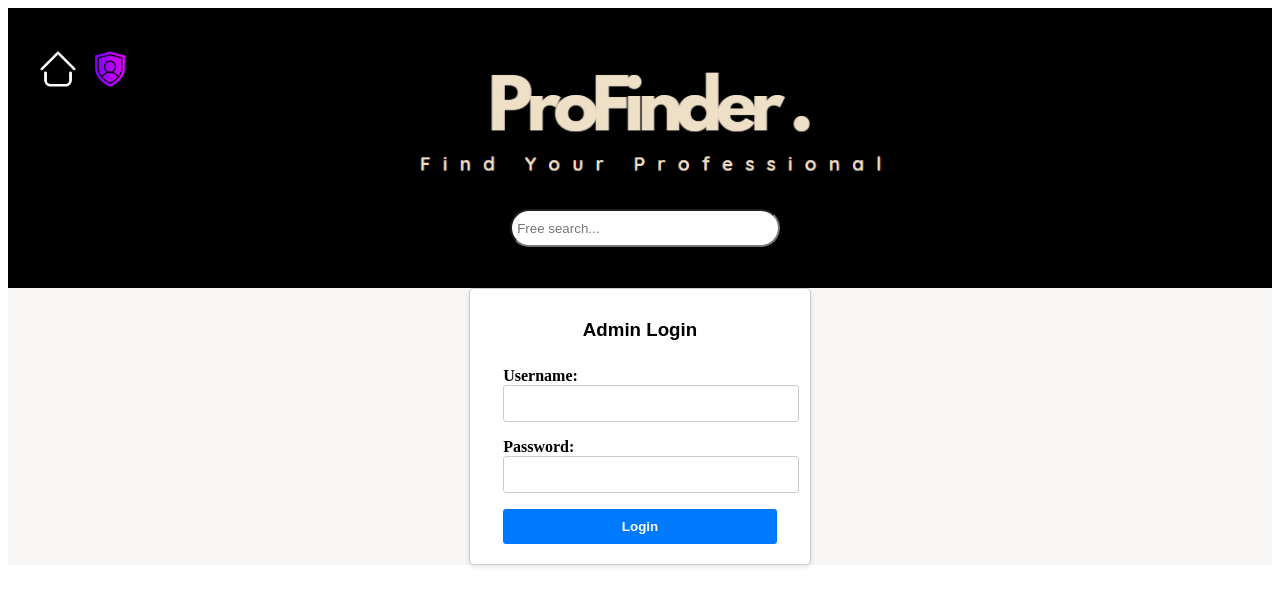
After one commit to OfirTal0/ProFinder, a Flask app: page /admin in a window 1280 px wide. The commit adds this page. Shown: the top 606 px of the page. Run offline with Flask 3, Linux system fonts and the light colour scheme; some libraries are stand-ins or nearby versions.

Commit message:
second commit 27/3

```diff
--- a/app.py
+++ b/app.py
@@ -19,6 +19,51 @@ def home():
 @app.route('/cards', methods = ['POST', 'GET'])
 def cards():
     return render_template('cards.html')
+
+@app.route('/admin', methods = ['POST', 'GET'])
+def admin():
+    return render_template('admin.html')
+
+@app.route('/delete_card', methods = ['POST', 'GET'])
+def delete_card():
+    data_received = request.json
+    id = data_received.get('id')
+    query(sql=f"DELETE FROM professionals WHERE id={id}")
+    return render_template('admin.html')
+
+@app.route('/add_card', methods = ['POST', 'GET'])
+def add_card():
+    data_received = request.json
+    name = data_received.get('name').title()
+    phone = data_received.get('phone')
+    job = data_received.get('job')
+    rating = 0
+    query(sql=f"INSERT INTO professionals (name,profession,rating,phone) VALUES ('{name}','{job}', '{rating}', '{phone}')")
+    return render_template('admin.html')
+
+@app.route('/update_card', methods = ['POST', 'GET'])
+def update_card():
+    data_received = request.json
+    id = data_received.get('id')
+    name = data_received.get('name').title()
+    phone= data_received.get('phone')
+    if name != "" and phone != "":
+            query(sql=f"UPDATE professionals SET name='{name}',phone='{phone}' WHERE id={id}")
+    if name == "":
+        query(sql=f"UPDATE professionals SET phone='{phone}' WHERE id={id}")
+    if phone == "":
+        query(sql=f"UPDATE professionals SET name='{name}' WHERE id={id}")
+    return render_template('admin.html')
+
+@app.route('/add_recommendation', methods = ['POST', 'GET'])
+def add_recommendation():
+    data_received = request.json
+    cardID = data_received.get('cardID')
+    name = data_received.get('name')
+    rating = data_received.get('rating')
+    recommendationInput = data_received.get('recommendationInput')
+    query(sql=f"INSERT INTO recommandations (name,pro_id,rating,recommandation) VALUES ('{name}','{cardID}', {rating}, '{recommendationInput}')")
+    return render_template('home.html')
 
 @app.route('/api/jobs', methods = ['POST', 'GET'])
 def api_jobs():
@@ -43,8 +88,10 @@ def api_professionals():
     professionals = query(f"SELECT * FROM professionals")
     professionals_json = []
     for professional in professionals:
+        job= query(f"SELECT job FROM jobs where id= {professional[2]}")
+        image =  query(f"SELECT image FROM jobs where id= {professional[2]}")
         rating= clac_rating_avg(professional[0])
-        professional_json = {"id": professional[0], "name": professional[1], "profession": professional[2], "rating":rating, "cities":professional[4], "phone": professional[5]}
+        professional_json = {"id": professional[0], "name": professional[1], "profession": job[0][0], "rating":rating, "cities":professional[4], "phone": professional[5], "image":image[0][0]}
         professionals_json.append(professional_json)
     return json.dumps(professionals_json)
 
@@ -57,7 +104,7 @@ def clac_rating_avg(pro_id):
         sum=0
         for rate in rating_list:
             sum += float(rate[0])
-        rating_avg = sum / len(rating_list)
+        rating_avg = round(sum / len(rating_list),1)
     return rating_avg
 
 #DB
--- /dev/null
+++ b/static/admin.js
@@ -0,0 +1,206 @@
+
+
+function AdminLogin({ setIsAdmin }) {
+    const [error, setError] = React.useState("");
+    const adminUser = "admin"
+    const adminPassword = "adminadmin"
+    const [username, setUsername] = React.useState("");
+    const [password, setPassword] = React.useState("");
+
+    const handleLogin = (e) => {
+        e.preventDefault();
+        if (username === adminUser && password === adminPassword) {
+            alert('Login successful!');
+            setIsAdmin(true);
+            setError('');
+            localStorage.setItem('isAdmin', true);
+
+
+        } else {
+            setIsAdmin(false);
+            setError('Invalid username or password');
+        }
+    };
+
+
+    return (
+        <>
+        <div className="base" id="base">
+            <div className="adminlogin" id="adminlogin">
+            <h3>Admin Login</h3>
+            <form onSubmit={handleLogin}>
+                    <div>
+                        <label htmlFor="username">Username:</label>
+                        <input type="text" id="username" onChange={(e) => setUsername(e.target.value)} required />
+                    </div>
+                    <div>
+                        <label htmlFor="password">Password:</label>
+                        <input type="password" id="password"  onChange={(e) => setPassword(e.target.value)} required />
+                    </div>
+                    <button type="submit">Login</button>
+            </form>
+            {error && <div className="error">{error}</div>}
+
+            </div>
+
+        </div>
+        </>
+        );
+}
+
+
+function AdminArea() {
+    const [cards, setCards] = React.useState([]);
+    const [showAddNewCard, setShowAddNewCard] = React.useState(false);
+    const [jobs, setJobs] = React.useState([]);
+    const [selectedJob, setSelectedJob] = React.useState("");
+    const [name, setName] = React.useState("");
+    const [phone, setPhone] = React.useState("");
+    const [editing, setEditing] = React.useState(false); // State to track if editing is enabled
+
+
+    React.useEffect(() => {
+        axios.get("http://127.0.0.1:5000/api/jobs").then(response => {
+            setJobs(response.data);
+
+        }).catch(error => {
+            console.error("Error fetching jobs:", error);
+        });
+    }, []);
+
+    const fetchCards = () => {
+        axios.get("http://127.0.0.1:5000/api/professionals")
+            .then(response => {
+                setCards(response.data);
+            })
+            .catch(error => {
+                console.error("Error fetching cards:", error);
+            });
+    };
+
+    React.useEffect(() => {
+        fetchCards();
+    }, []);
+
+    const deleteCard = (cardID) => {
+        axios.post('/delete_card', {id: cardID}).then(response => {
+            console.log("PASS TO DELETE");
+            fetchCards();
+        });
+    };
+
+    const displayAddCardForm = () => {
+        setShowAddNewCard(true);
+    };
+
+    const noneDisplayAddCardForm = () => {
+        setShowAddNewCard(false);
+    };
+
+    const handleJobChange = (e) => {
+        setSelectedJob(e.target.value);
+    };
+
+    const addCard = (e) => {
+        e.preventDefault();
+        axios.post('/add_card', {job: selectedJob, name:name, phone:phone }).then(response => {
+            console.log("PASS TO ADD");
+            fetchCards();
+        });
+        setShowAddNewCard(false);
+        setSelectedJob("");
+    };
+
+    const displayEditCard = () => {
+        setEditing(true);
+    }
+
+    const editCard = (id, name, phone) => {
+        setName(name);
+        setPhone(phone);
+        axios.post('/update_card', {id: id, name:name, phone:phone }).then(response => {
+            console.log("PASS TO UPDATE");
+            fetchCards();
+        });
+        setEditing(false);
+    };
+
+
+    return (
+        <>
+            <div className="column-container" id="">
+                <h1>Admin Area</h1>
+                <button className="all-button" id="add-new-button" onClick={displayAddCardForm}>Add new professional</button>
+
+                {showAddNewCard && (
+                    <form className="add-new-card" onSubmit={addCard}>
+                        <h2>{editing ? 'Edit Professional' : 'Add New Professional'}</h2>
+                        <div>
+                            <label htmlFor="name">Name:</label>
+                            <input type="text" id="name" onChange={(e) => setName(e.target.value)}  required />
+                        </div>
+                        <div>
+                            <label htmlFor="profession">Profession:</label>
+                            <select id="profession" value={selectedJob} onChange={handleJobChange}  required>
+                                <option value="">Select Job</option>
+                                {jobs.map(job => (
+                                    <option key={job.id} value={job.id}>{job.job}</option>
+                                ))}
+                            </select>
+                        </div>
+                        <div>
+                            <label htmlFor="phone">Phone:</label>
+                            <input type="text" id="phone" onChange={(e) => setPhone(e.target.value)}  required />
+                        </div>
+                        <button type="submit">Add</button>
+                        <button type="submit" onClick={noneDisplayAddCardForm}>Close</button>
+                    </form>
+                )}
+
+                <div className="pro-cards" id="pro-cards">
+                    {cards.map(card => (
+                        <div key={card.id} className="pro-card" id="pro-card">
+                            <button className="card-admin">
+                                <h2>{card.profession}</h2>
+
+                                <input type="text" id="name" placeholder={card.name} onChange={(e) => setName(e.target.value)} disabled={!editing} required />
+                                <input type="text" id="phone" placeholder={card.phone} onChange={(e) => setPhone(e.target.value)} disabled={!editing} required />
+
+                                { !editing ? (
+                                    <>
+                                        <button id="card-delete" className="admin-button" onClick={() => deleteCard(card.id)}>
+                                            <img className="actionlogo" src={`/static/images/trash.png`} />
+                                        </button>
+                                        <button id="card-edit" className="admin-button" onClick={() => displayEditCard()}>
+                                            <img className="actionlogo" src={`/static/images/pen.png`} />
+                                        </button>
+                                    </>
+                                ) : (
+                                    <div>
+                                            <button type="submit" onClick={() => editCard(card.id, name, phone)}>Update</button>
+
+                                    </div>
+                                )}
+
+                            </button>
+                        </div>
+                    ))}
+                </div>
+            </div>
+        </>
+    );
+}
+
+
+function AdminPanel() {
+    const [isAdmin, setIsAdmin] = React.useState(false);
+
+    return (
+        <div>
+            {isAdmin || localStorage.getItem('isAdmin') === 'true' ? <AdminArea /> : <AdminLogin setIsAdmin={setIsAdmin} />}
+        </div>
+    );
+}
+
+const admin = ReactDOM.createRoot(document.getElementById("admin-container"));
+admin.render(<AdminPanel />);
--- a/static/js.js
+++ b/static/js.js
@@ -2,6 +2,8 @@ function  Base() {
     return (
         <>
         <div className="home" id="home">
+            <a href="/"><img className="home-logo" src="/static/images/home.png"/></a>
+            <a href="/admin"><img className="admin-logo" src="/static/images/admin.png"/></a>
             <div className="logo" id="logo">
                 <img className="logo" src="/static/images/logo.png"/>
             </div>
@@ -14,6 +16,5 @@ function  Base() {
 }
 
 
-
 const main = ReactDOM.createRoot(document.getElementById("base-container"));
 main.render(<Base/>);
--- a/static/style.css
+++ b/static/style.css
@@ -39,7 +39,6 @@ html {
 
 .base {
     background-color: rgba(245, 241, 241, 0.628);
-    height: 65vh;
     display: flex;
     justify-content: center;
     flex-direction: column;
@@ -54,7 +53,6 @@ html {
     gap: 5vw;
     overflow-x: scroll;
     width: 70vw;
-    height: fit-content;
     padding: 3%;
 }
 
@@ -82,33 +80,222 @@ html {
     background: #555; /* Color of the scroll handle on hover */
 }
 
-.job-button {
+.admin-button {
     border: none;
     outline: none;
-    background-color: transparent; /* Set background to transparent */
-    cursor: pointer; /* Show cursor as pointer */
-    box-shadow: 0 4px 8px rgba(0, 0, 0, 0.1); /* Add shadow effect */
-    transition: box-shadow 0.3s ease; /* Add transition for smoother effect */
+    background-color: transparent;
+    cursor: pointer;
+
+}
+
+.card-admin {
+    border: none;
+    outline: none;
+    background-color: transparent;
+    width: 13vw;
+    height:20vh;
+    box-shadow: 0 4px 8px rgba(0, 0, 0, 0.1);
+    transition: box-shadow 0.3s ease;
+}
+
+.job-button {
+    width: 20vw;
+    border: none;
+    outline: none;
+    background-color: transparent;
+    cursor: pointer;
+    box-shadow: 0 4px 8px rgba(0, 0, 0, 0.1);
+    transition: box-shadow 0.3s ease;
     padding:10%;
     &:hover {
         background-color: white;
 
     }
-
 }
 
 h1,h2,h3 {
     color: rgba(147, 66, 66, 0.84);
-    font-family:Arial, Helvetica, sans-serif;
+    font-family:sans-serif;
+    margin: 10px;
+}
+
+h3 {
+    color: black;
+    font-family:sans-serif;
     margin: 10px;
 }
 
 .all-button {
-    font-family:Arial, Helvetica, sans-serif;
+    font-family:sans-serif;
     background-color: black;
     color: white;
     text-decoration: none;
-    padding: 8px;
-    border-radius: 20px;
+    padding: 5px;
+    border-radius: 10px;
 
 }
+
+.pro-cards {
+    align-items: center;
+    display: grid;
+    grid-template-columns: repeat(4, 1fr); /* Two columns */
+    gap: 5vw;
+    padding: 3%;
+}
+
+.pro-card {
+    display: flex;
+    flex-direction: column;
+    align-items: center;
+    gap:2vh;
+
+}
+
+.column-container {
+    display: flex;
+    flex-direction: column;
+    gap:1vh;
+    align-items: center;
+}
+
+.home-logo {
+    position: absolute;
+    left: 3vw;
+    width:40px;
+    height:40px;
+
+    &:hover {
+        width: 45px;
+        height: 45px;
+        transition: all 0.5s;
+    }
+}
+
+.admin-logo {
+    position: absolute;
+    left: 7vw;
+    width:40px;
+    height:40px;
+
+    &:hover {
+        width: 45px;
+        height: 45px;
+        transition: all 0.5s;
+    }
+}
+
+
+
+
+.adminlogin {
+    background-color: #fff;
+    border: 1px solid #ccc;
+    border-radius: 5px;
+    padding: 20px;
+    box-shadow: 0 2px 5px rgba(0, 0, 0, 0.1);
+    width: 300px;
+    display: flex;
+    flex-direction: column;
+    align-items: center;
+    gap:2vh;
+}
+
+
+.adminlogin form {
+    display: flex;
+    flex-direction: column;
+    gap: 2vh;
+}
+
+.adminlogin form label {
+    font-weight: bold;
+}
+
+.adminlogin form input[type="text"],
+.adminlogin form input[type="password"] {
+    width: 100%;
+    padding: 10px;
+    border: 1px solid #ccc;
+    border-radius: 3px;
+}
+
+.adminlogin form button {
+    padding: 10px;
+    border: none;
+    border-radius: 3px;
+    background-color: #007bff;
+    color: #fff;
+    font-weight: bold;
+    cursor: pointer;
+    &:hover {
+        background-color: #0056b3;
+    }
+}
+
+.actionlogo {
+    width:20px;
+    height:20px;
+
+    &:hover {
+        width: 25px;
+        height: 25px;
+        transition: all 0.5s;
+    }
+}
+
+.add-new-card {
+    background-color: transparent;
+    box-shadow: 0 4px 8px rgba(0, 0, 0, 0.1);
+    transition: box-shadow 0.3s ease;
+    display: flex;
+    flex-direction: column;
+    align-items: center;
+    justify-content: center;
+    gap:2vh;
+    width: 30vw;
+    height: 40vh;
+}
+
+.formClass {
+    padding: 20px;
+    background-color: #f9f9f9;
+    border: 1px solid #ccc;
+    border-radius: 5px;
+}
+
+.formClass label {
+    display: block;
+    margin-bottom: 5px;
+}
+
+.formClass input[type="text"],
+.formClass select {
+    width:70%;
+    padding: 10px;
+    margin-bottom: 10px;
+    border: 1px solid #ccc;
+    border-radius: 3px;
+}
+
+.formClass button {
+    padding: 5px;
+    background-color: #007bff;
+    color: #fff;
+    border: none;
+    border-radius: 3px;
+    cursor: pointer;
+    margin-right: 5px;
+}
+
+.formClass button[type="submit"] {
+    background-color: #28a745;
+}
+
+.formClass button[type="submit"]:hover,
+.formClass button[type="submit"]:focus {
+    background-color: #218838;
+}
+
+.formClass button[type="submit"]:active {
+    background-color: #1e7e34;
+}
--- /dev/null
+++ b/templates/admin.html
@@ -0,0 +1,9 @@
+{% extends "base.html" %}
+
+{% block admin %}
+<script src="/static/admin.js" type="text/babel" defer></script>
+
+<div class="" id="admin-container">
+
+</div>
+{% endblock %}
--- a/templates/base.html
+++ b/templates/base.html
@@ -18,5 +18,7 @@
    {% endblock %}
    {% block cards %}
    {% endblock %}
+   {% block admin %}
+   {% endblock %}
 </body>
 </html>
```
Also changed, not shown: static/cards.js (+102 -10 lines), static/home.js (+8 -4 lines), profinder.db, static/images/admin.png (added), static/images/home.png (added), static/images/pen.png (added), static/images/trash.png (added).
